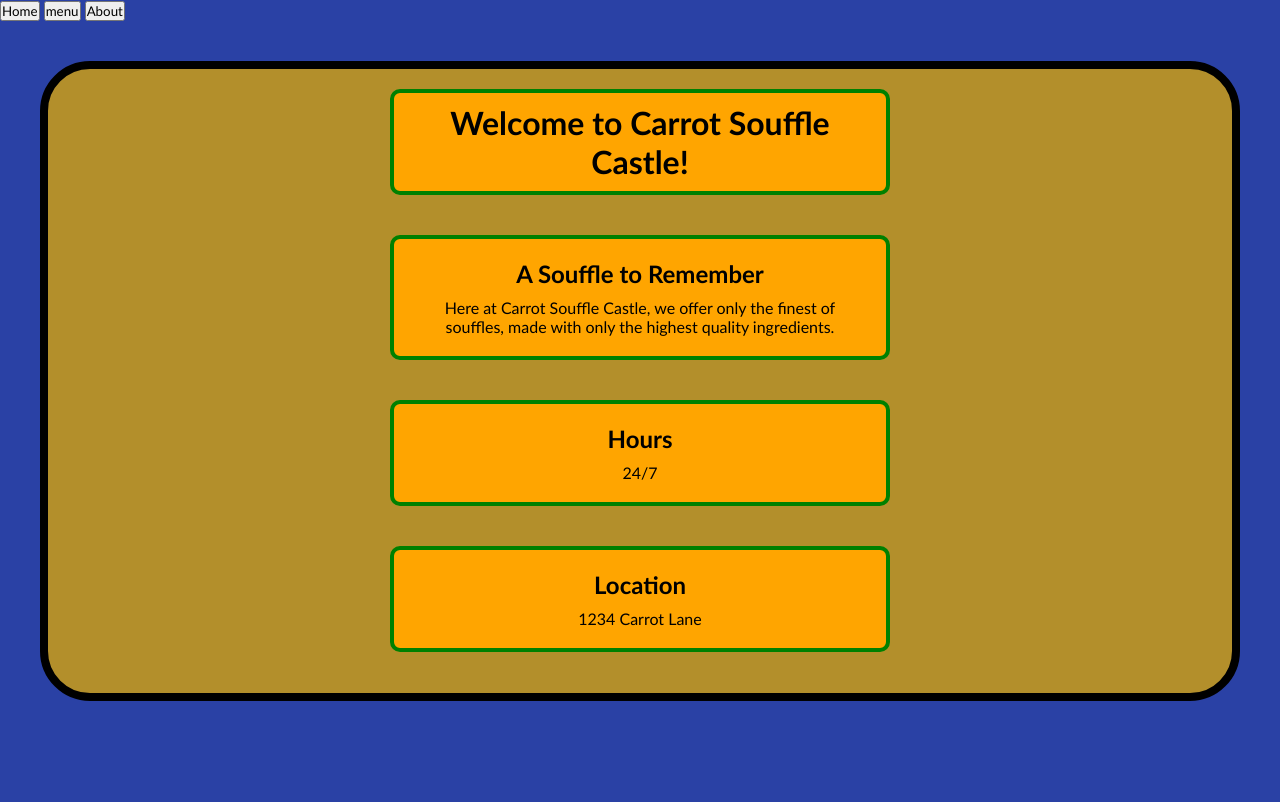
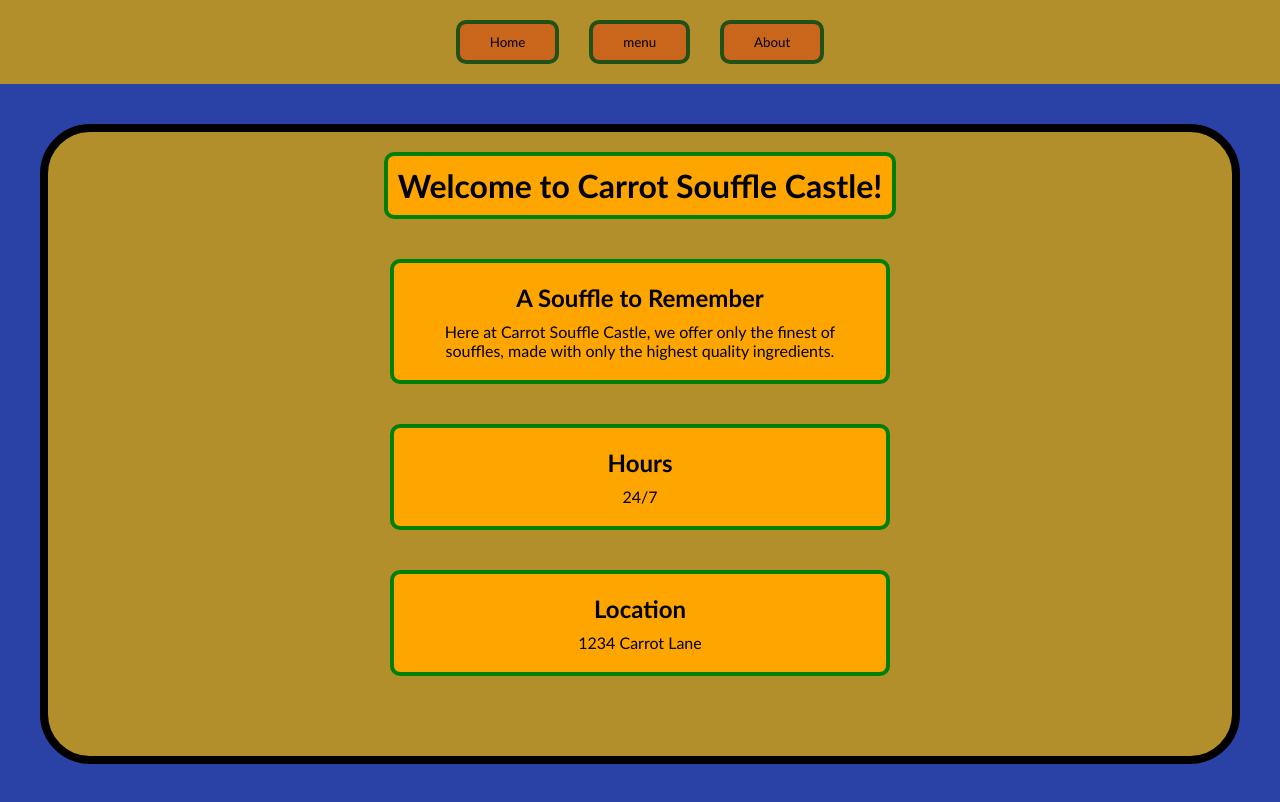
Before and after one commit to soggycrumpets/odin-restaurant-page, a website built with webpack: page src/template.html in a window 1280 px wide. Built offline with nearby package versions, Linux system fonts and the light colour scheme.

Commit message:
Style nav bar

```diff
--- a/src/style.css
+++ b/src/style.css
@@ -5,20 +5,38 @@
     font-family: 'Trebuchet MS', 'Lucida Sans Unicode', 'Lucida Grande', 'Lucida Sans', Arial, sans-serif;
 }
 
+:root {
+    --brown: rgb(179, 143, 43);
+    --carrot:
+}
+
 body {
     background-color: rgb(42, 65, 165);
 }
 
-#nav {
+nav {
+    width: 100%;
+    padding: 20px;
+    display: flex;
+    align-items: center;
+    justify-content: center;
+    gap: 30px;
+    background-color: var(--brown);
+}
 
+nav>button {
+    background-color: rgb(202, 101, 28);
+    border: solid 4px rgb(33, 81, 25);
+    padding: 10px 30px;
+    border-radius: 10px;
 }
 
 #content {
     min-width: 550px;
+    background-color: var(--brown);
     display: flex;
     flex-direction: column;
     align-items: center;
-    background-color: rgb(179, 143, 43);
     border: solid 8px black;
     border-radius: 50px;
     min-height: 80vh;
@@ -35,6 +53,10 @@ body {
     padding: 10px;
 }
 
+#content>h1 {
+    width: inherit;
+}
+
 h1, h2, h3, p {
     margin: 10px;
     text-align: center;
```
